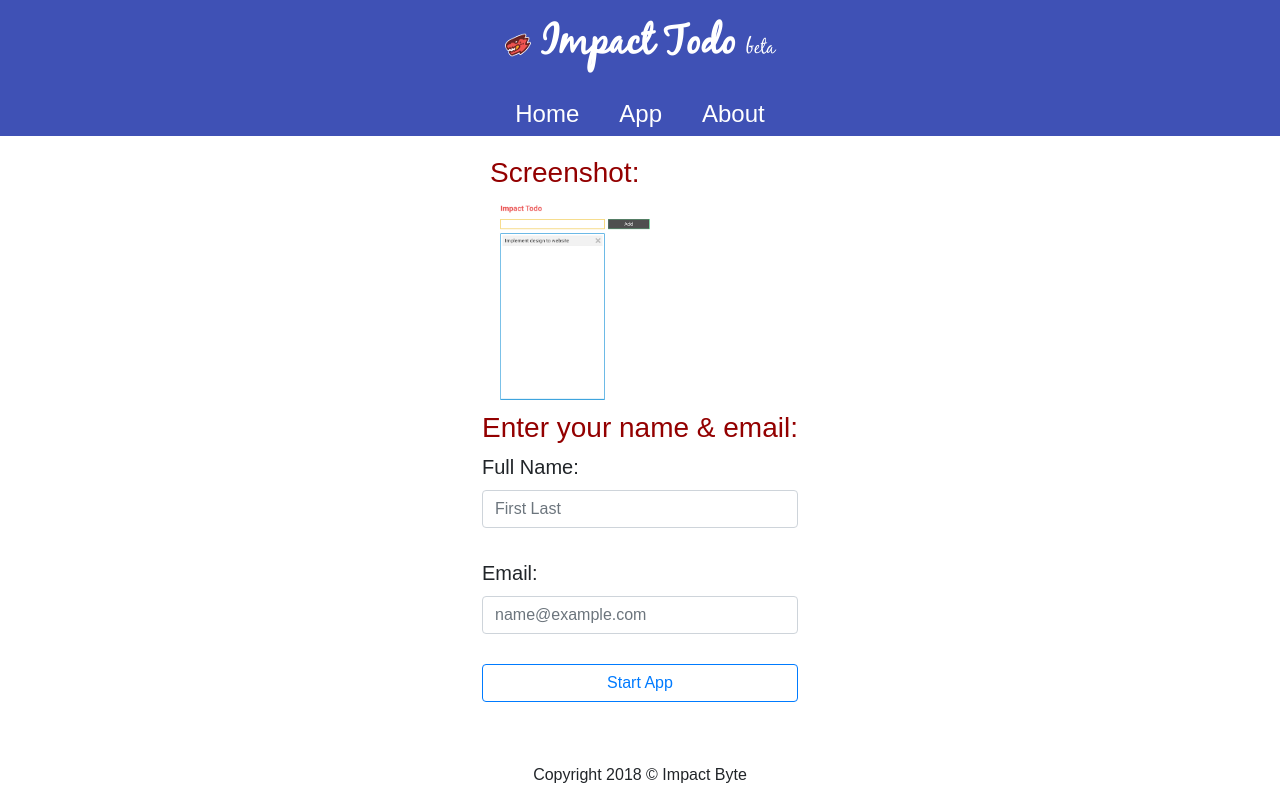
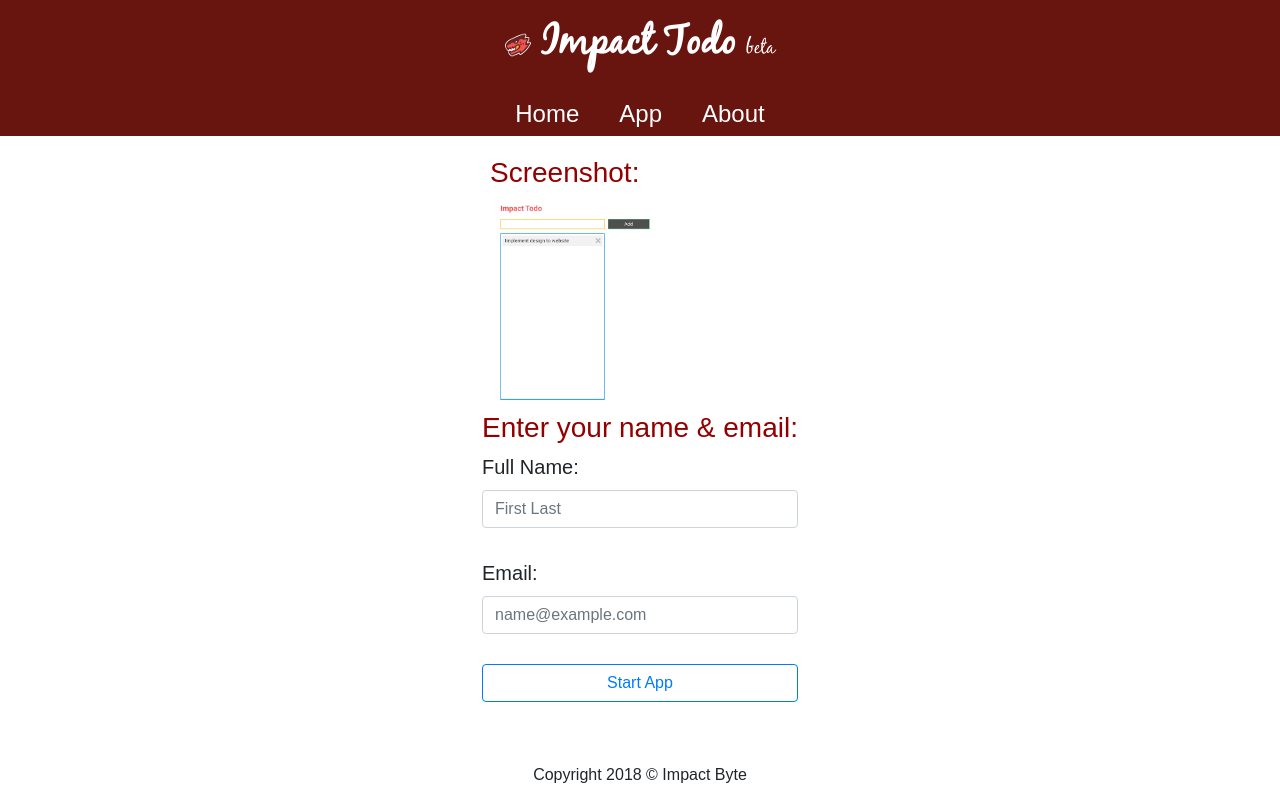
Before and after one commit to impactbyte-learn/impactodo-web, a plain HTML site: page index.html in a window 1280 px wide. Drawn offline with nearby package versions, Linux system fonts and the light colour scheme.

Commit message:
Change header to red

```diff
--- a/styles/index.css
+++ b/styles/index.css
@@ -91,7 +91,7 @@ a:hover {
 }
 
 .background-header {
-  background: #3f51b5;
+  background: #69150f;
   color: #fff;
 }
 
```
